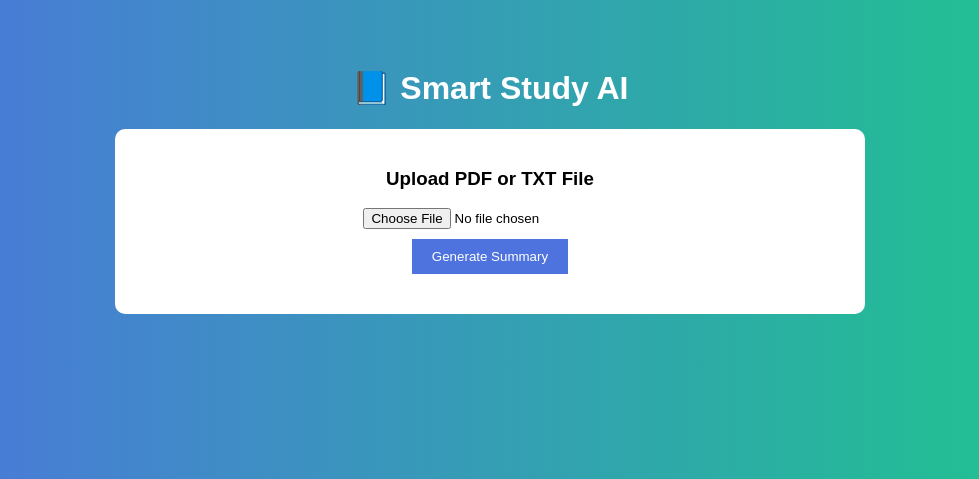
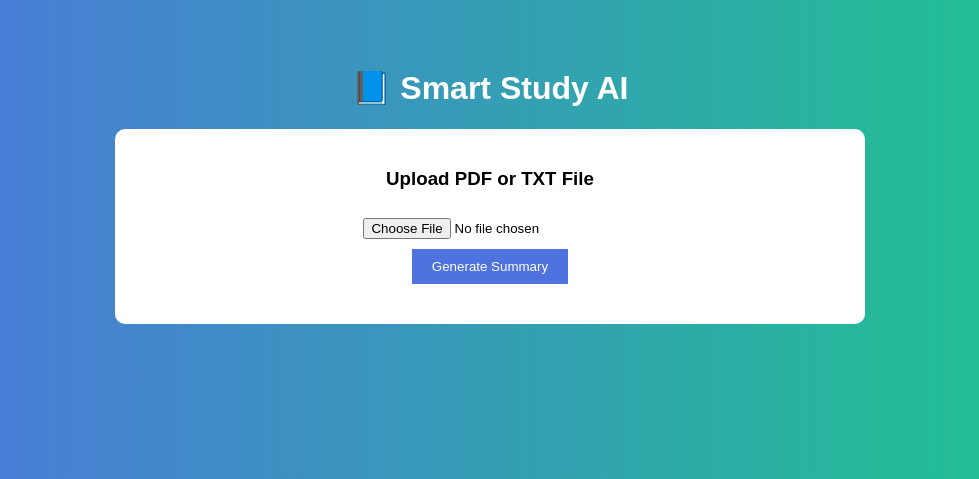
Before and after one commit to yakhoobshaikali-svg/my-ai-app, a Flask app: page / in a window 1280 px wide. Shown: the top 479 px of the page, without its empty margins (150-1129 px from the left). Run offline with Flask 3, Linux system fonts and the light colour scheme.

Commit message:
Update index.html

```diff
--- a/templates/index.html
+++ b/templates/index.html
@@ -34,6 +34,10 @@
             border: none;
             cursor: pointer;
         }
+
+        input[type="file"] {
+            margin-top: 10px;
+        }
     </style>
 </head>
 <body>
@@ -62,6 +66,8 @@
             const formData = new FormData();
             formData.append("file", file);
 
+            document.getElementById("output").innerText = "Processing...";
+
             const res = await fetch("/upload", {
                 method: "POST",
                 body: formData
```
